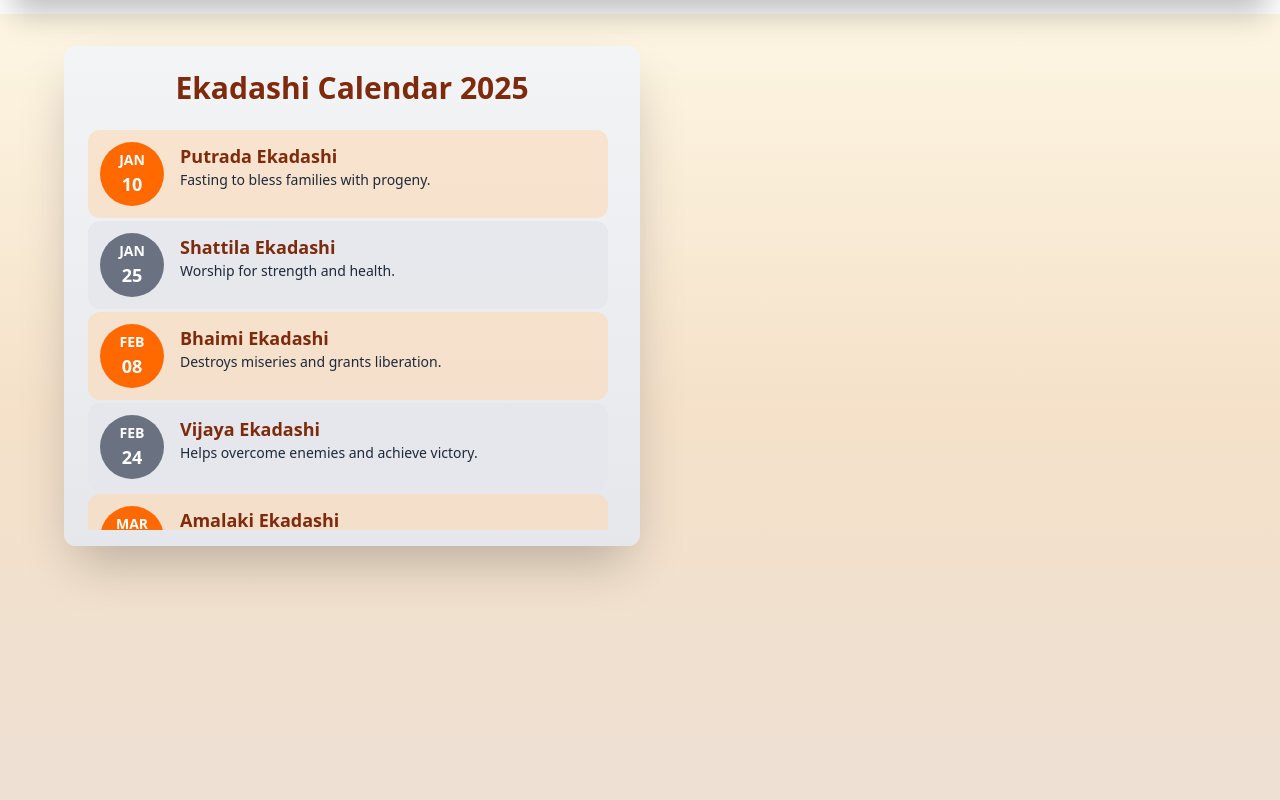
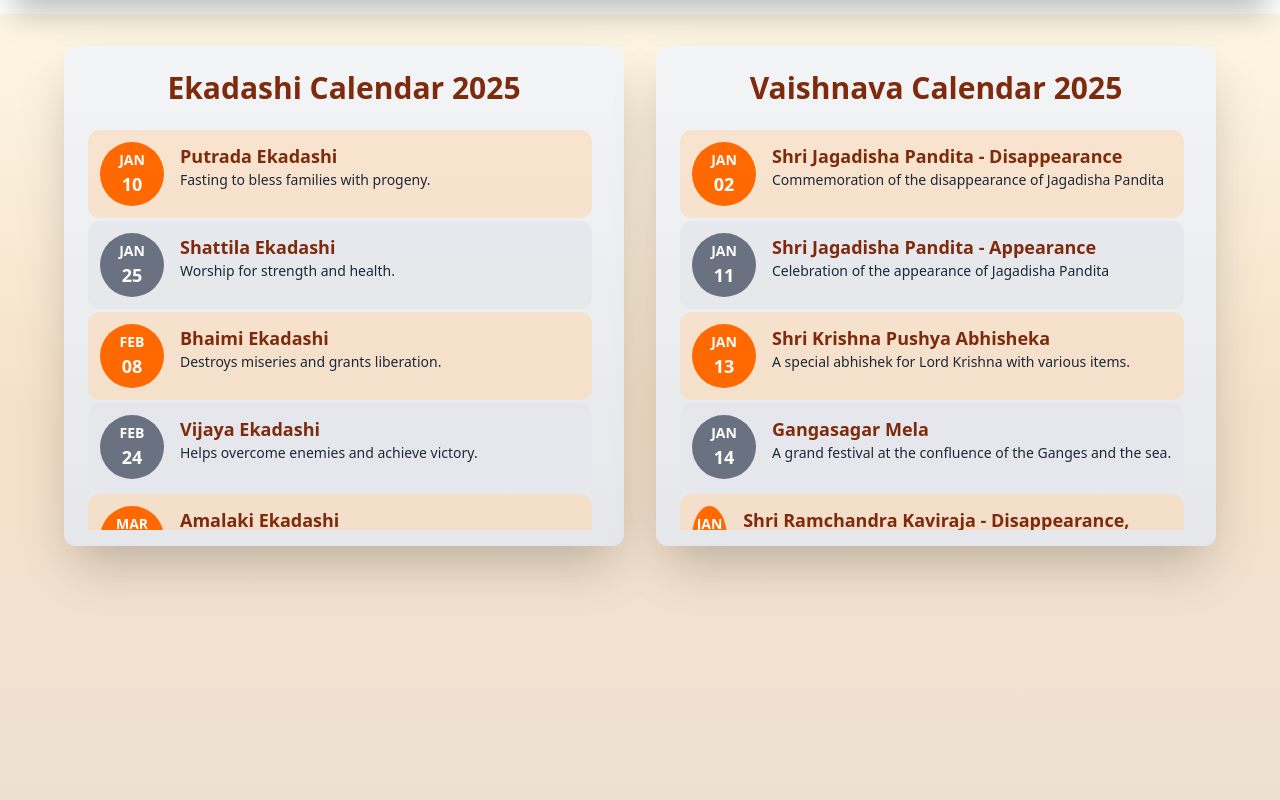
Before and after one commit to asinha2297/sharanagati, a React (Vite) app: page / in a window 1280 px wide. Shown: the part 720-1520 px from the top of the page. Built offline with nearby package versions, Linux system fonts and the light colour scheme.

Commit message:
added a vaishana calendar, links in the footer and email address in the ContactUs

```diff
--- a/src/components/ContactUs.jsx
+++ b/src/components/ContactUs.jsx
@@ -16,7 +16,7 @@ const ContactUs = () => {
             📞 <strong>Phone:</strong> +91 XXXXXXXXXX
           </p>
           <p>
-            📧 <strong>Email:</strong> XXXXXXXX@gmail.com
+            📧 <strong>Email:</strong> sharanagati.hk@gmail.com
           </p>
           <p>
             🕒 <strong>Timings:</strong> Mon–Sun: 7:00 AM – 8:30 PM
--- a/src/components/Footer.jsx
+++ b/src/components/Footer.jsx
@@ -9,10 +9,10 @@ const Footer = () => {
           <a href="#" className="hover:scale-120 transition-transform">
             <FaFacebookF size={24} />
           </a>
-          <a href="#" className="hover:scale-120 transition-transform">
+          <a href="https://www.instagram.com/sharanagati_team?igsh=MTVnYmZpd3htbmhlYw==" className="hover:scale-120 transition-transform" target="_blank" rel="noopener noreferrer">
             <FaInstagram size={24} />
           </a>
-          <a href="#" className="hover:scale-120 transition-transform">
+          <a href="https://www.youtube.com/@Sharanagati" className="hover:scale-120 transition-transform" target="_blank" rel="noopener noreferrer">
             <FaYoutube size={24} />
           </a>
         </div>
--- a/src/components/UpcomingEvents.jsx
+++ b/src/components/UpcomingEvents.jsx
@@ -147,6 +147,272 @@ const events = [
   },
 ];
 
+const vaishnavaEvents = [
+  {
+    date: "02",
+    month: "JAN",
+    title: "Shri Jagadisha Pandita - Disappearance",
+    description: "Commemoration of the disappearance of Jagadisha Pandita",
+  },
+  {
+    date: "11",
+    month: "JAN",
+    title: "Shri Jagadisha Pandita - Appearance",
+    description: "Celebration of the appearance of Jagadisha Pandita",
+  },
+  {
+    date: "13",
+    month: "JAN",
+    title: "Shri Krishna Pushya Abhisheka",
+    description: "A special abhishek for Lord Krishna with various items.",
+  },
+  {
+    date: "14",
+    month: "JAN",
+    title: "Gangasagar Mela",
+    description: "A grand festival at the confluence of the Ganges and the sea.",
+  },
+  {
+    date: "18",
+    month: "JAN",
+    title: "Shri Ramchandra Kaviraja - Disappearance, Shrila Gopala Bhatta Gosvami - Appearance",
+  },
+  {
+    date: "20",
+    month: "JAN",
+    title: "Shri Jayadeva Gosvami - Disappearance",
+    description: "Commemoration of the disappearance of Jayadeva Gosvami",
+  },
+  {
+    date: "21",
+    month: "JAN",
+    title: "Shri Lochana Dasa Thakura - Disappearance",
+    description: "Commemoration of the disappearance of Lochana Dasa Thakura",
+  },
+  {
+    date: "03",
+    month: "FEB",
+    title: "Vasanta Panchami, Saraawati Puja",
+    description: "Celebration of the goddess of knowledge and arts.",
+  },
+  {
+    date: "04",
+    month: "FEB",
+    title: "Shri Advaita Acharya - Appearance",
+    description: "Celebration of the appearance of Advaita Acharya",
+  },
+  {
+    date: "05",
+    month: "FEB",
+    title: "Bhishmashatami",
+    description: "Commemoration of Bhishma's vow; fasting and prayers.",
+  },
+  {
+    date: "09",
+    month: "FEB",
+    title: "Varaha Dwadashi",
+    description: "Appearance of Lord Varahadeva.",
+  },
+  {
+    date: "10",
+    month: "FEB",
+    title: "Nityananda Trayodashi",
+    description: "Appearance of Sri Nityananda Prabhu.",
+  },
+  {
+    date: "17",
+    month: "FEB",
+    title: "Srila Bhaktisiddhanta Sarasvati Thakura - Appearance",
+    description: "Celebration of the founder of the Gaudiya Math.",
+  },
+  {
+    date: "26",
+    month: "FEB",
+    title: "Shiva Ratri",
+    description: "Great night of Shiva; fasting and night vigil.",
+  },
+  {
+    date: "01",
+    month: "MAR",
+    title: "Shrila Jagannatha Dasa Babaji - Disappearance",
+    description: "Commemoration of the disappearance of Jagannatha Dasa Babaji",
+  },
+  {
+    date: "14",
+    month: "MAR",
+    title: "Gaur Purnima",
+    description: "Appearance of Lord Chaitanya Mahaprabhu.",
+  },
+  {
+    date: "15",
+    month: "MAR",
+    title: "Festival of Jagannatha Mishra",
+    description: "Celebration of Lord Chaitanya's father",
+  },
+  {
+    date: "22",
+    month: "MAR",
+    title: "Shri Shrivas Pandita - Appearance",
+    description: "Celebration of the appearance of Shrivas Pandita",
+  },
+  {
+    date: "06",
+    month: "APR",
+    title: "Rama Navami",
+    description: "Celebration of Lord Sri Ramachandra's birth.",
+  },
+  {
+    date: "14",
+    month: "APR",
+    title: "Beginning of Tulasi Jala Daan",
+    description: "Start of the sacred ritual of offering water to Tulasi.",
+  },
+  {
+    date: "27",
+    month: "APR",
+    title: "Shri Gadadhar Pandita - Appearance",
+    description: "Celebration of the appearance of Gadadhar Pandita",
+  },
+  {
+    date: "30",
+    month: "APR",
+    title: "Akshaya Tritiya",
+    description: "Chandan Yatra Starts Continues for 21 days",
+  },
+  {
+    date: "06",
+    month: "MAY",
+    title: "Shrimati Sita Devi - Appearance",
+    description: "Celebration of the appearance of Sita Devi.",
+  },
+  {
+    date: "11",
+    month: "MAY",
+    title: "Narasimha Chaturdashi",
+    description: "Celebration of Lord Narasimha's appearance.",
+  },
+  {
+    date: "14",
+    month: "MAY",
+    title: "End of Tulasi Jala Daan",
+    description: "Completion of the sacred ritual of offering water to Tulasi.",
+  },
+  {
+    date: "09",
+    month: "JUN",
+    title: "Panihati Chida Dahi Utsava",
+    description: "Celebration of the festival of chipped rice and yogurt.",
+  },
+  {
+    date: "11",
+    month: "JUN",
+    title: "Snana Yatra",
+    description: "Bathing ceremony of Lord Jagannath; begins the Ratha Yatra festival.",
+  },
+  {
+    date: "21",
+    month: "JUN",
+    title: "Shri Shrivas Pandita - Disappearance",
+    description: "Commemoration of the disappearance of Shrivas Pandita",
+  },
+  {
+    date: "25",
+    month: "JUN",
+    title: "Shrila Bhaktivinoda Thakura - Disappearance",
+    description: "Commemoration of the disappearance of Shrila Bhaktivinoda Thakura",
+  },
+  {
+    date: "26",
+    month: "JUN",
+    title: "Gundica Marjana",
+    description: "Cleaning of the Gundica temple; preparation for Ratha Yatra.",
+  },
+  {
+    date: "27",
+    month: "JUN",
+    title: "Jagannath Ratha Yatra",
+    description: "Festival of chariots; celebration of Lord Jagannath.",
+  },
+  {
+    date: "22",
+    month: "JUN",
+    title: "Guru Purnima",
+    description: "Celebration of spiritual teachers; special prayers.",
+  },
+  {
+    date: "06",
+    month: "JUL",
+    title: "Kanha Jayanti",
+    description: "Celebration of Lord Krishna's birth; fasting and prayers.",
+  },
+  {
+    date: "21",
+    month: "JUL",
+    title: "Hariyali Teej",
+    description: "Festival celebrating monsoon and fertility; fasting by women.",
+  },
+  {
+    date: "05",
+    month: "AUG",
+    title: "Raksha Bandhan",
+    description: "Celebration of the bond between brothers and sisters.",
+  },
+  {
+    date: "19",
+    month: "AUG",
+    title: "Janmashtami",
+    description: "Celebration of Lord Krishna's birth; night vigil and fasting.",
+  },
+  {
+    date: "04",
+    month: "SEP",
+    title: "Ganesh Chaturthi",
+    description: "Celebration of Lord Ganesha's birth; idol immersion.",
+  },
+  {
+    date: "17",
+    month: "SEP",
+    title: "Navaratri Begins",
+    description: "Nine nights of worshiping the divine feminine.",
+  },
+  {
+    date: "03",
+    month: "OCT",
+    title: "Dussehra",
+    description: "Victory of Rama over Ravana; symbolizing the triumph of good over evil.",
+  },
+  {
+    date: "17",
+    month: "OCT",
+    title: "Karva Chauth",
+    description: "Fasting by women for the well-being of their husbands.",
+  },
+  {
+    date: "02",
+    month: "NOV",
+    title: "Diwali",
+    description: "Festival of lights; celebration of the return of Rama and Sita.",
+  },
+  {
+    date: "15",
+    month: "NOV",
+    title: "Bhagavad Gita Jayanti",
+    description: "Celebration of the day the Bhagavad Gita was spoken.",
+  },
+  {
+    date: "01",
+    month: "DEC",
+    title: "Vaikuntha Ekadashi",
+    description: "Fasting and prayers for entry into Vaikuntha, Lord Vishnu's abode.",
+  },
+  {
+    date: "16",
+    month: "DEC",
+    title: "Christmas",
+    description: "Celebration of the birth of Jesus Christ.",
+  },
+];
+
 export default function UpcomingSection() {
   return (
     <>
@@ -168,16 +434,45 @@ export default function UpcomingSection() {
         `}
       </style>
 
-      {/* <div className="min-h-screen text-orange-900 p-8 flex justify-center"> */}
       <div className="min-h-screen text-orange-900 p-8 flex justify-center bg-gradient-to-b from-[#fdf6e3] via-[#f5e1c9] to-[#ede0d4]">
-        <div className="w-full max-w-6xl flex justify-start">
+        <div className="w-full max-w-6xl flex justify-start gap-8">
+          {/* First Calendar */}
           <div className="w-full md:w-1/2 h-[500px] rounded-xl shadow-2xl bg-gradient-to-b from-gray-100 to-gray-200 p-6 overflow-hidden relative">
             <h2 className="text-3xl font-bold text-center mb-6">
               Ekadashi Calendar 2025
             </h2>
-
             <div className="overflow-y-auto h-[400px] pr-2 scroll-smooth custom-scrollbar">
               {events.map((event, index) => (
+                <div
+                  key={index}
+                  className={`flex items-start gap-4 mb-[3px] p-3 rounded-xl ${
+                    index % 2 === 0 ? "bg-orange-200/50" : "bg-gray-200/80"
+                  }`}
+                >
+                  <div
+                    className={`w-16 h-16 flex flex-col items-center justify-center font-bold text-white text-sm ${
+                      index % 2 === 0 ? "bg-orange-500" : "bg-gray-500"
+                    }`}
+                    style={{ borderRadius: "50%" }}
+                  >
+                    <span>{event.month}</span>
+                    <span className="text-lg">{event.date}</span>
+                  </div>
+                  <div className="text-orange-900">
+                    <h3 className="text-lg font-semibold">{event.title}</h3>
+                    <p className="text-sm text-gray-800">{event.description}</p>
+                  </div>
+                </div>
+              ))}
+            </div>
+          </div>
+          {/* Second Calendar */}
+          <div className="w-full md:w-1/2 h-[500px] rounded-xl shadow-2xl bg-gradient-to-b from-gray-100 to-gray-200 p-6 overflow-hidden relative">
+            <h2 className="text-3xl font-bold text-center mb-6">
+              Vaishnava Calendar 2025
+            </h2>
+            <div className="overflow-y-auto h-[400px] pr-2 scroll-smooth custom-scrollbar">
+              {vaishnavaEvents.map((event, index) => (
                 <div
                   key={index}
                   className={`flex items-start gap-4 mb-[3px] p-3 rounded-xl ${
```
